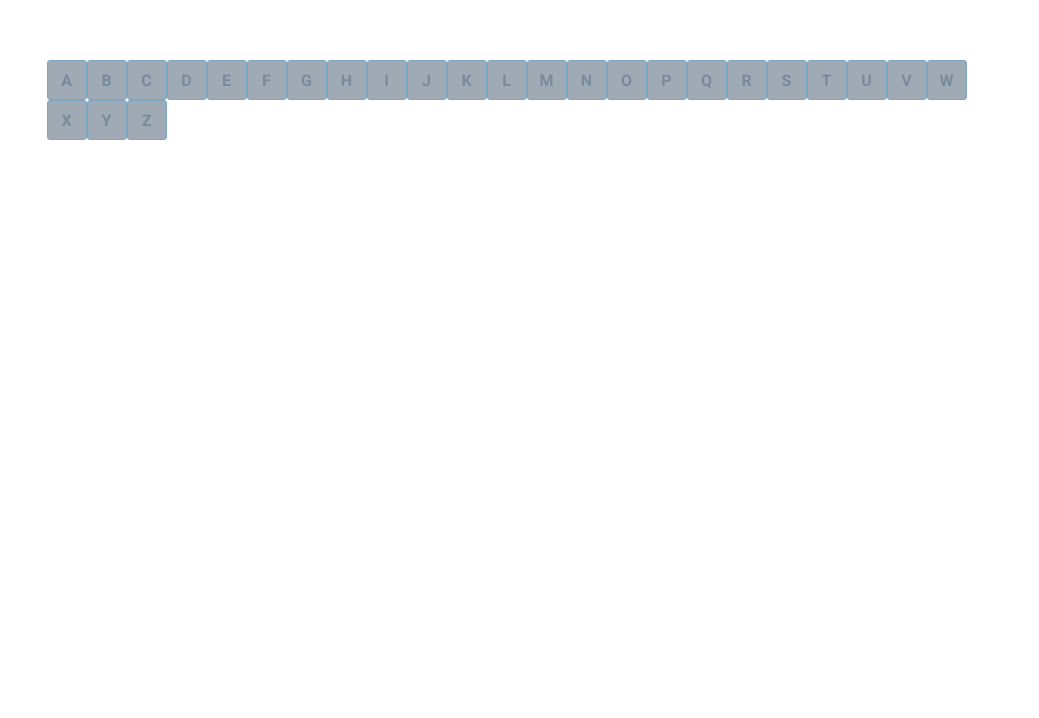
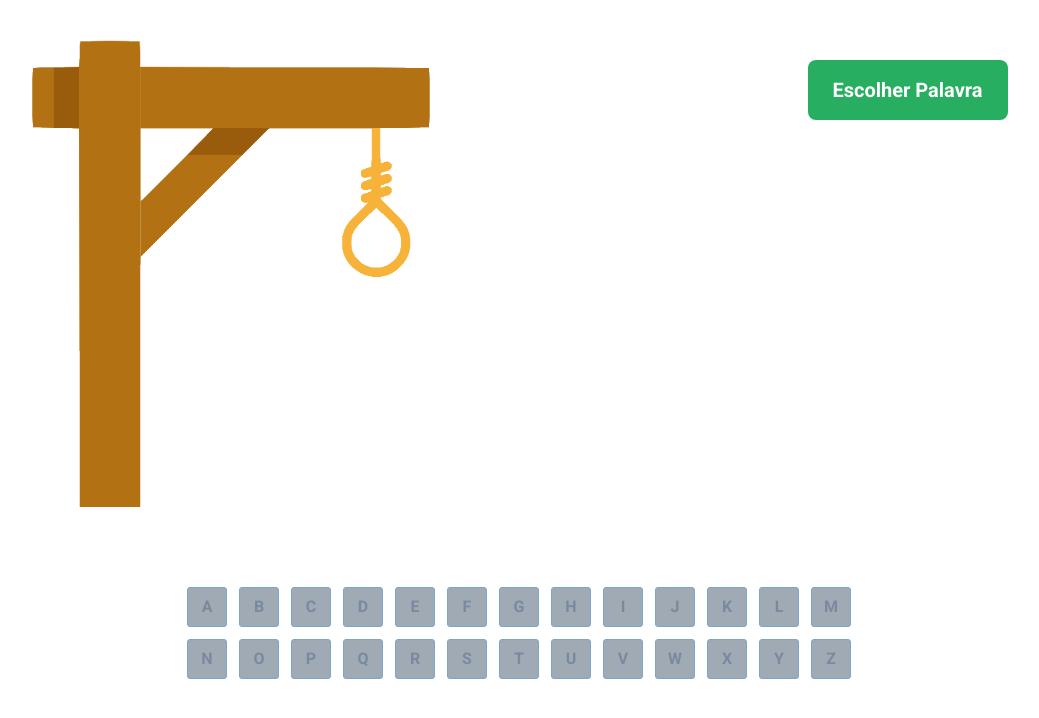
Before and after one commit to MatheusW166/hangman-game, a React (Create React App) app: page / in a window 1280 px wide. Shown: the top 718 px of the page, without its empty margins (121-1160 px from the left). Built offline with nearby package versions, Linux system fonts and the light colour scheme.

Commit message:
Basic game logic

```diff
--- a/src/App.jsx
+++ b/src/App.jsx
@@ -9,7 +9,7 @@ const AppStyle = styled.div(({ theme }) => ({
   minHeight: "100vh",
   maxWidth: "1025px",
   margin: "0 auto",
-  padding: "60px 40px",
+  padding: "40px 24px",
   display: "flex",
   justifyContent: "center",
 }));
--- a/src/components/Game.jsx
+++ b/src/components/Game.jsx
@@ -1,17 +1,101 @@
 import styled from "styled-components";
-import { alfabeto } from "../palavras";
+import Letters from "./Letters";
+import PickWordBtn from "./PickWordBtn";
+import Hangman from "./Hangman";
 import Word from "./Word";
+import palavras, { alfabeto } from "../palavras";
+import { useState } from "react";
+import {} from "../helpers/string.extensions";
 
-const GameStyle = styled.div(({ theme }) => ({}));
+const GameStyle = styled.div((_) => ({
+  width: "100%",
+  display: "flex",
+  flexDirection: "column",
+  alignItems: "center",
+  gap: "80px",
+}));
+
+const HangmanContainerStyle = styled.div((_) => ({
+  display: "flex",
+  justifyContent: "space-between",
+  width: "100%",
+}));
+
+const WordContainerStyle = styled.div((_) => ({
+  display: "flex",
+  flexDirection: "column",
+  justifyContent: "space-between",
+  alignItems: "flex-end",
+}));
 
 export default function Game() {
+  const [errorsCount, setErrorsCount] = useState(0);
+  const [lettersPicked, setLettersPicked] = useState({});
+  const [word, setWord] = useState(undefined);
+
+  function resetGame() {
+    setLettersPicked({});
+    setErrorsCount(0);
+  }
+
+  function pickWord() {
+    const randomWord = palavras[Math.floor(Math.random() * palavras.length)];
+    setWord(randomWord);
+    resetGame();
+  }
+
+  function handleError(letterPicked) {
+    const letterBase = letterPicked?.getLetterBase();
+    for (let w of word) {
+      if (letterBase === w.getLetterBase()) {
+        return;
+      }
+    }
+    setErrorsCount(errorsCount + 1);
+  }
+
+  const hitsCount = () => {
+    if (!word) return 0;
+    const wordBase = word.getStringBase();
+    let hitsCount = 0;
+    Object.keys(lettersPicked).forEach(
+      (l) => (hitsCount += wordBase.countOcurrence(l))
+    );
+    return hitsCount;
+  };
+
+  const isLoser = () => errorsCount === 6;
+  const isWinner = () => !isLoser() && hitsCount() === word?.length;
+  const endGame = () => isLoser() || isWinner();
+
+  function pickLetter(letter) {
+    const newObj = { ...lettersPicked };
+    newObj[letter] = true;
+    setLettersPicked(newObj);
+    handleError(letter);
+  }
+
   return (
     <GameStyle>
-      {alfabeto.map((word) => (
-        <Word key={word} onClick={() => console.log(word)}>
-          {word}
-        </Word>
-      ))}
+      <HangmanContainerStyle>
+        <Hangman errorCount={errorsCount} />
+        <WordContainerStyle>
+          <PickWordBtn onClick={pickWord}>Escolher Palavra</PickWordBtn>
+          <Word
+            endGame={endGame()}
+            isWinner={isWinner()}
+            isLoser={isLoser()}
+            word={word}
+            lettersPicked={lettersPicked}
+          />
+        </WordContainerStyle>
+      </HangmanContainerStyle>
+      <Letters
+        lettersPicked={lettersPicked}
+        letters={alfabeto}
+        onClick={pickLetter}
+        isGameRunning={word !== undefined && !endGame()}
+      />
     </GameStyle>
   );
 }
--- /dev/null
+++ b/src/components/Hangman.jsx
@@ -0,0 +1,18 @@
+import styled from "styled-components";
+import Forca0 from "../assets/forca0.png";
+import Forca1 from "../assets/forca1.png";
+import Forca2 from "../assets/forca2.png";
+import Forca3 from "../assets/forca3.png";
+import Forca4 from "../assets/forca4.png";
+import Forca5 from "../assets/forca5.png";
+import Forca6 from "../assets/forca6.png";
+
+const HangmanStyle = styled.img((_) => ({
+  width: "min(400px, calc(100% - 220px))",
+}));
+
+export default function Hangman({ errorCount = 0 }) {
+  const images = [Forca0, Forca1, Forca2, Forca3, Forca4, Forca5, Forca6];
+  const image = images[errorCount] || Forca6;
+  return <HangmanStyle src={image} alt={image} />;
+}
--- /dev/null
+++ b/src/components/Letter.jsx
@@ -0,0 +1,27 @@
+import styled from "styled-components";
+
+const LetterStyle = styled.button(({ disabled, theme }) => ({
+  width: "40px",
+  height: "40px",
+  borderRadius: "3px",
+  border: `1px solid ${theme.wordBtnBorder}`,
+  color: disabled ? theme.wordBtnDisabledText : theme.wordBtnText,
+  background: disabled ? theme.wordBtnDisabledBg : theme.wordBtnBg,
+  fontWeight: "700",
+  cursor: !disabled && "pointer",
+  transition: "filter 0.3s ease",
+  ":hover": !disabled && {
+    filter: "brightness(0.9)",
+  },
+  ":active": !disabled && {
+    filter: "brightness(0.85)",
+  },
+}));
+
+export default function Letter({ children, onClick, disabled = true }) {
+  return (
+    <LetterStyle disabled={disabled} onClick={onClick}>
+      {children.toUpperCase()}
+    </LetterStyle>
+  );
+}
--- /dev/null
+++ b/src/components/Letters.jsx
@@ -0,0 +1,33 @@
+import styled from "styled-components";
+import Letter from "./Letter";
+
+const LettersStyle = styled.div((_) => ({
+  display: "grid",
+  gridTemplateColumns: "repeat(auto-fill, 40px)",
+  gap: "12px",
+  placeContent: "center",
+  width: "min(100%, 664px)",
+}));
+
+export default function Letters({
+  isGameRunning = false,
+  letters,
+  lettersPicked,
+  onClick,
+}) {
+  const isPicked = (letter) => letter in lettersPicked;
+  const isEnabled = (letter) => isGameRunning && !isPicked(letter);
+
+  return (
+    <LettersStyle>
+      {letters.map((letter) => (
+        <Letter
+          disabled={!isEnabled(letter)}
+          key={letter}
+          onClick={() => onClick(letter)}>
+          {letter}
+        </Letter>
+      ))}
+    </LettersStyle>
+  );
+}
--- /dev/null
+++ b/src/components/PickWordBtn.jsx
@@ -0,0 +1,24 @@
+import styled from "styled-components";
+
+const PickWordStyle = styled.button(({ theme }) => ({
+  width: "200px",
+  height: "60px",
+  margin: "20px 0",
+  fontSize: "20px",
+  fontWeight: "700",
+  cursor: "pointer",
+  borderRadius: "8px",
+  color: theme.pickWordBtnText,
+  background: theme.pickWordBtnBg,
+  transition: "filter 0.3s ease",
+  ":hover": {
+    filter: "brightness(0.9)",
+  },
+  ":active": {
+    filter: "brightness(0.85)",
+  },
+}));
+
+export default function PickWordBtn({ children, onClick }) {
+  return <PickWordStyle onClick={onClick}>{children}</PickWordStyle>;
+}
--- a/src/components/Word.jsx
+++ b/src/components/Word.jsx
@@ -1,27 +1,45 @@
 import styled from "styled-components";
+import {} from "../helpers/string.extensions";
 
-const WordStyle = styled.button(({ disabled, theme }) => ({
-  width: "40px",
-  height: "40px",
-  borderRadius: "3px",
-  border: `1px solid ${theme.wordBtnBorder}`,
-  color: disabled ? theme.wordBtnDisabledText : theme.wordBtnText,
-  background: disabled ? theme.wordBtnDisabledBg : theme.wordBtnBg,
-  fontWeight: "700",
-  cursor: !disabled && "pointer",
-  transition: "background 0.3s ease",
-  ":hover": !disabled && {
-    background: "#c3d6e3",
-  },
-  ":active": !disabled && {
-    background: "#b2c6d4",
-  },
-}));
+const WordStyle = styled.p(({ theme, winner, loser }) => {
+  let color = theme.textPrimary;
+  if (winner) {
+    color = theme.textWinner;
+  }
+  if (loser) {
+    color = theme.textLoser;
+  }
+  return {
+    fontSize: "50px",
+    lineHeight: "68px",
+    color: color,
+  };
+});
 
-export default function Word({ children, onClick, disabled = true }) {
-  return (
-    <WordStyle disabled={disabled} onClick={onClick}>
-      {children.toUpperCase()}
-    </WordStyle>
-  );
+export default function Word({
+  word,
+  lettersPicked,
+  endGame = false,
+  isWinner,
+}) {
+  if (!word) return <></>;
+
+  if (!endGame) {
+    return (
+      <WordStyle>
+        {word
+          .split("")
+          .map((letter) =>
+            letter?.getLetterBase() in lettersPicked ? letter : "_"
+          )
+          .join(" ")}
+      </WordStyle>
+    );
+  }
+
+  if (isWinner) {
+    return <WordStyle winner>{word.split("").join(" ")}</WordStyle>;
+  }
+
+  return <WordStyle loser>{word.split("").join(" ")}</WordStyle>;
 }
--- a/src/helpers/string.extensions.js
+++ b/src/helpers/string.extensions.js
@@ -1,19 +1,34 @@
-function getLetterBase(letter) {
-  const lower = letter.toLowerCase();
-  const charVariations = ["aáàãäâ", "eéèëê", "iíìïî", "oóòõöô", "uúùüû", "cç"];
-  for (let variations of charVariations) {
-    if (variations.includes(lower)) {
-      return variations[0];
+Object.assign(String.prototype, {
+  getLetterBase() {
+    const lower = this.toLowerCase();
+    const charVariations = [
+      "aáàãäâ",
+      "eéèëê",
+      "iíìïî",
+      "oóòõöô",
+      "uúùüû",
+      "cç",
+    ];
+    for (let variations of charVariations) {
+      if (variations.includes(lower)) {
+        return variations[0];
+      }
     }
-  }
-  return "";
-}
+    return lower;
+  },
+});
 
 Object.assign(String.prototype, {
-  compareLettersBr(letter) {
-    const letterBase = getLetterBase(letter);
-    const thisBase = getLetterBase(this);
-    return letterBase === thisBase;
+  getStringBase() {
+    return this.split("")
+      .map((c) => c.getLetterBase())
+      .join("");
+  },
+});
+
+Object.assign(String.prototype, {
+  countOcurrence(str) {
+    return (this.match(new RegExp(str, "gi")) || []).length;
   },
 });
 
```
